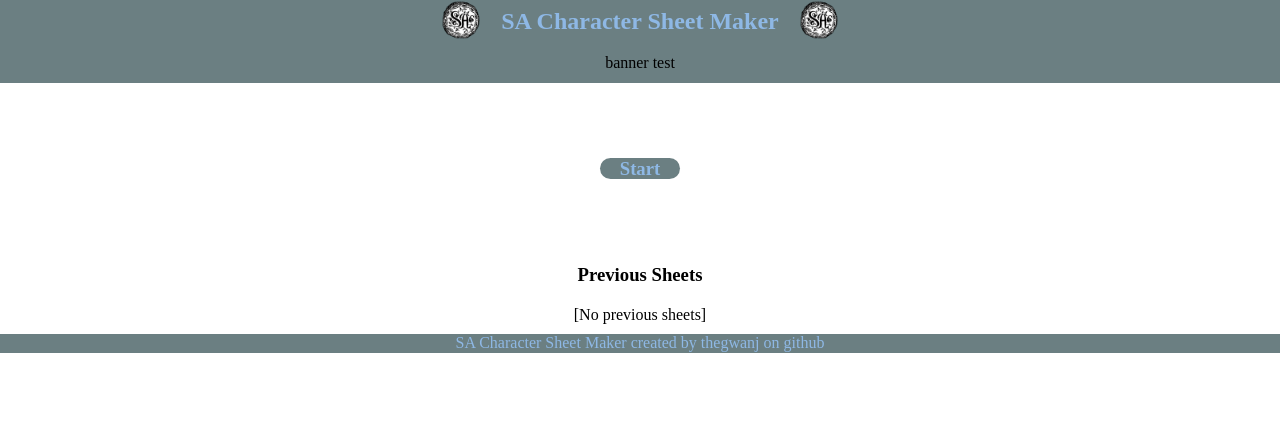
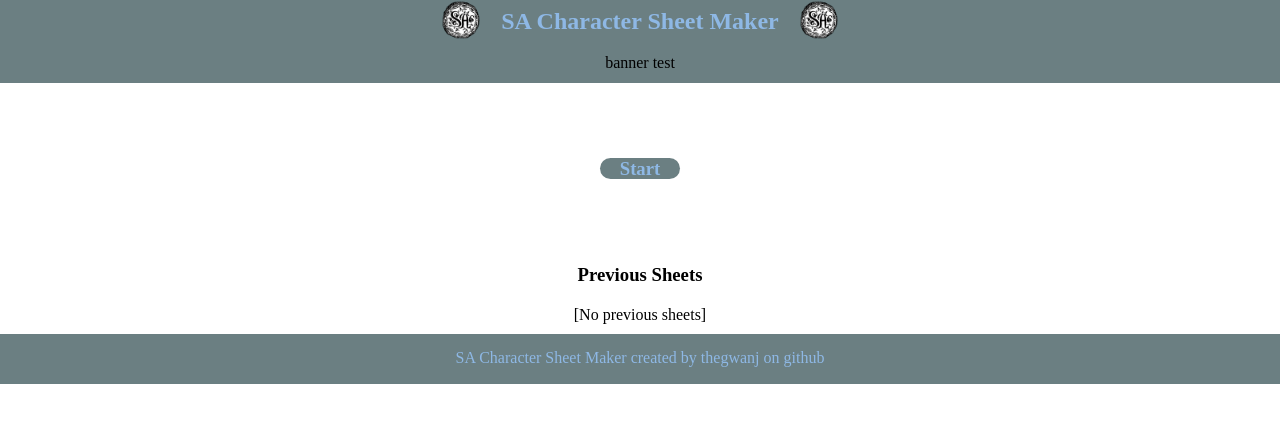
Before and after one commit to thegwanj/SA-character-gen, a React (Create React App) app in the folder client/: page / in a window 1280 px wide. Shown: the top 422 px of the page. Built offline with nearby package versions, Linux system fonts and the light colour scheme.

Commit message:
Styled the footer to look a little better

```diff
--- a/client/src/index.css
+++ b/client/src/index.css
@@ -389,13 +389,17 @@ a:link {
 
 /* Footer styling */
 footer {
-  text-align: center;
+  display: flex;
+  justify-content: center;
+  align-items: center;
   background-color: #6B7F82;
+  height: 50px;
 }
 
 footer p {
   color: #8EB8E5;
   margin: 0;
+  height: 20px;
 }
 
 /* Homepage styling */
```
